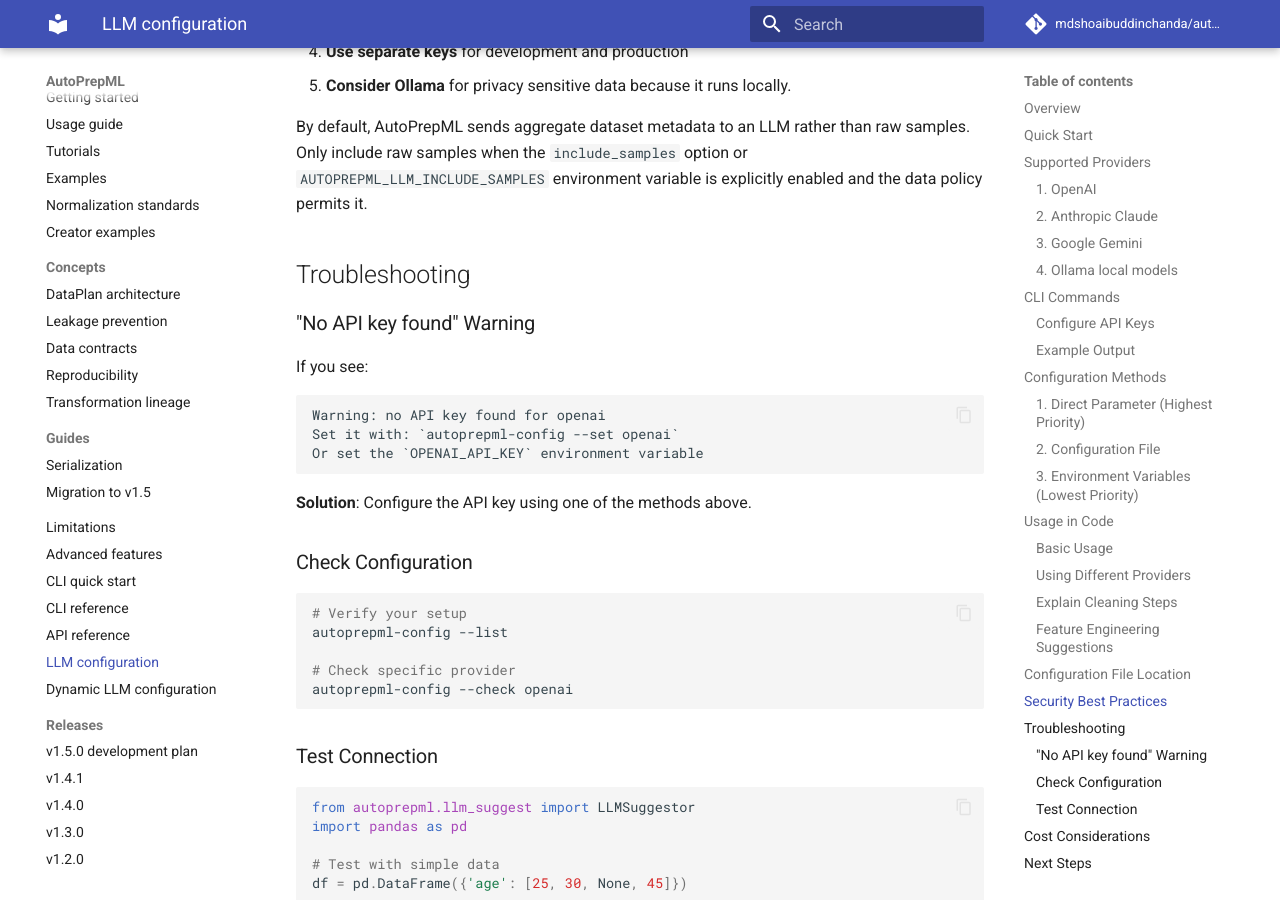
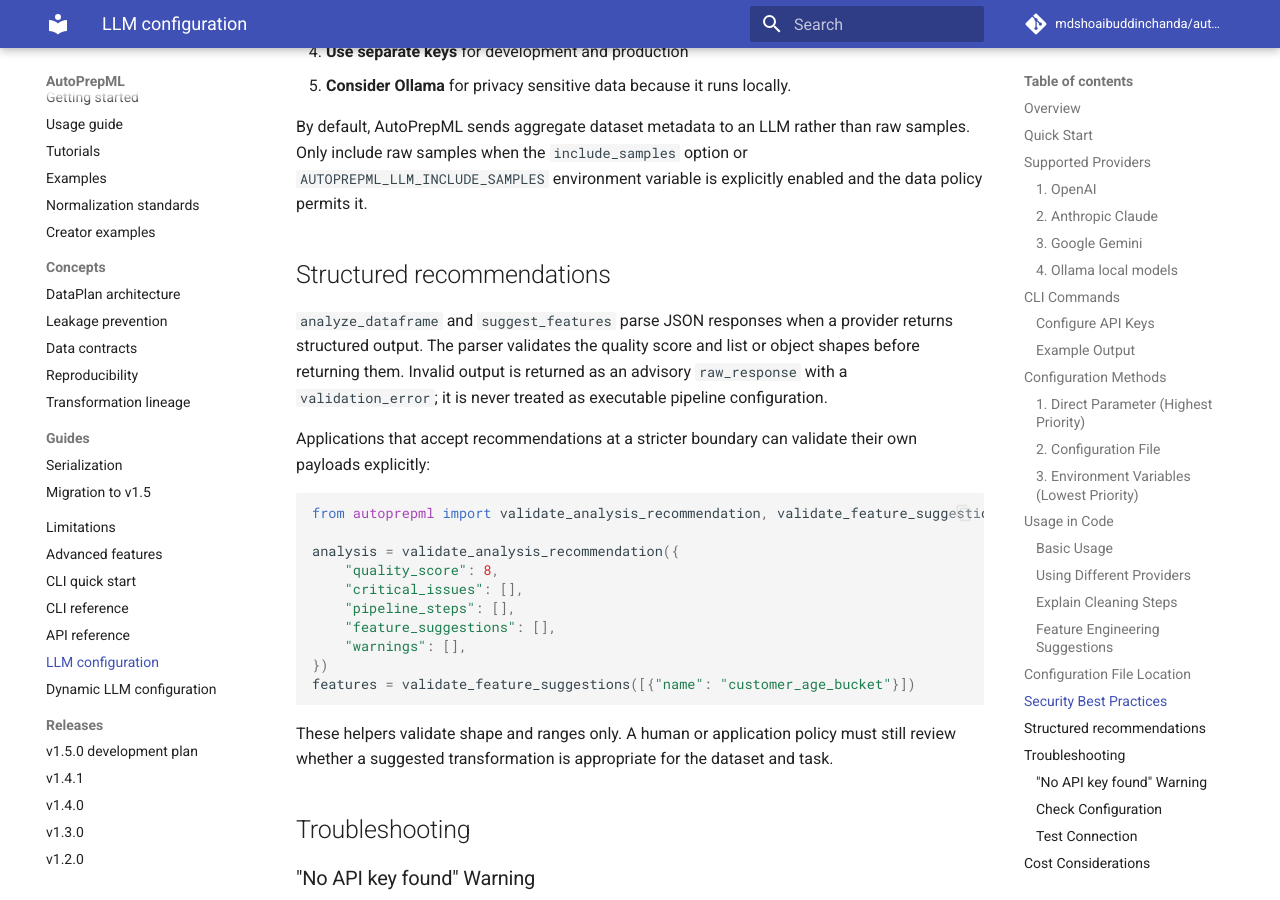
Before and after one commit to mdshoaibuddinchanda/autoprepml, an MkDocs documentation site: the page built from docs/LLM_CONFIGURATION.md, in a window 1280 px wide and 900 px high, scrolled down 5033 px. Built offline with MkDocs 1.6.1 and Material for MkDocs 9.7.7, drawn with Linux system fonts in a browser that asks for light colours; comment, search, counter and statistics services are not loaded.

````diff
--- a/docs/LLM_CONFIGURATION.md
+++ b/docs/LLM_CONFIGURATION.md
@@ -221,6 +221,34 @@
 
 By default, AutoPrepML sends aggregate dataset metadata to an LLM rather than raw samples. Only include raw samples when the `include_samples` option or `AUTOPREPML_LLM_INCLUDE_SAMPLES` environment variable is explicitly enabled and the data policy permits it.
 
+## Structured recommendations
+
+`analyze_dataframe` and `suggest_features` parse JSON responses when a provider
+returns structured output. The parser validates the quality score and list or
+object shapes before returning them. Invalid output is returned as an advisory
+`raw_response` with a `validation_error`; it is never treated as executable
+pipeline configuration.
+
+Applications that accept recommendations at a stricter boundary can validate
+their own payloads explicitly:
+
+```python
+from autoprepml import validate_analysis_recommendation, validate_feature_suggestions
+
+analysis = validate_analysis_recommendation({
+    "quality_score": 8,
+    "critical_issues": [],
+    "pipeline_steps": [],
+    "feature_suggestions": [],
+    "warnings": [],
+})
+features = validate_feature_suggestions([{"name": "customer_age_bucket"}])
+```
+
+These helpers validate shape and ranges only. A human or application policy
+must still review whether a suggested transformation is appropriate for the
+dataset and task.
+
 ## Troubleshooting
 
 ### "No API key found" Warning
````
Also changed, not shown: README.md (+2 -1 lines), docs/README.md (+1 -0 lines), docs/index.md (+1 -0 lines).
